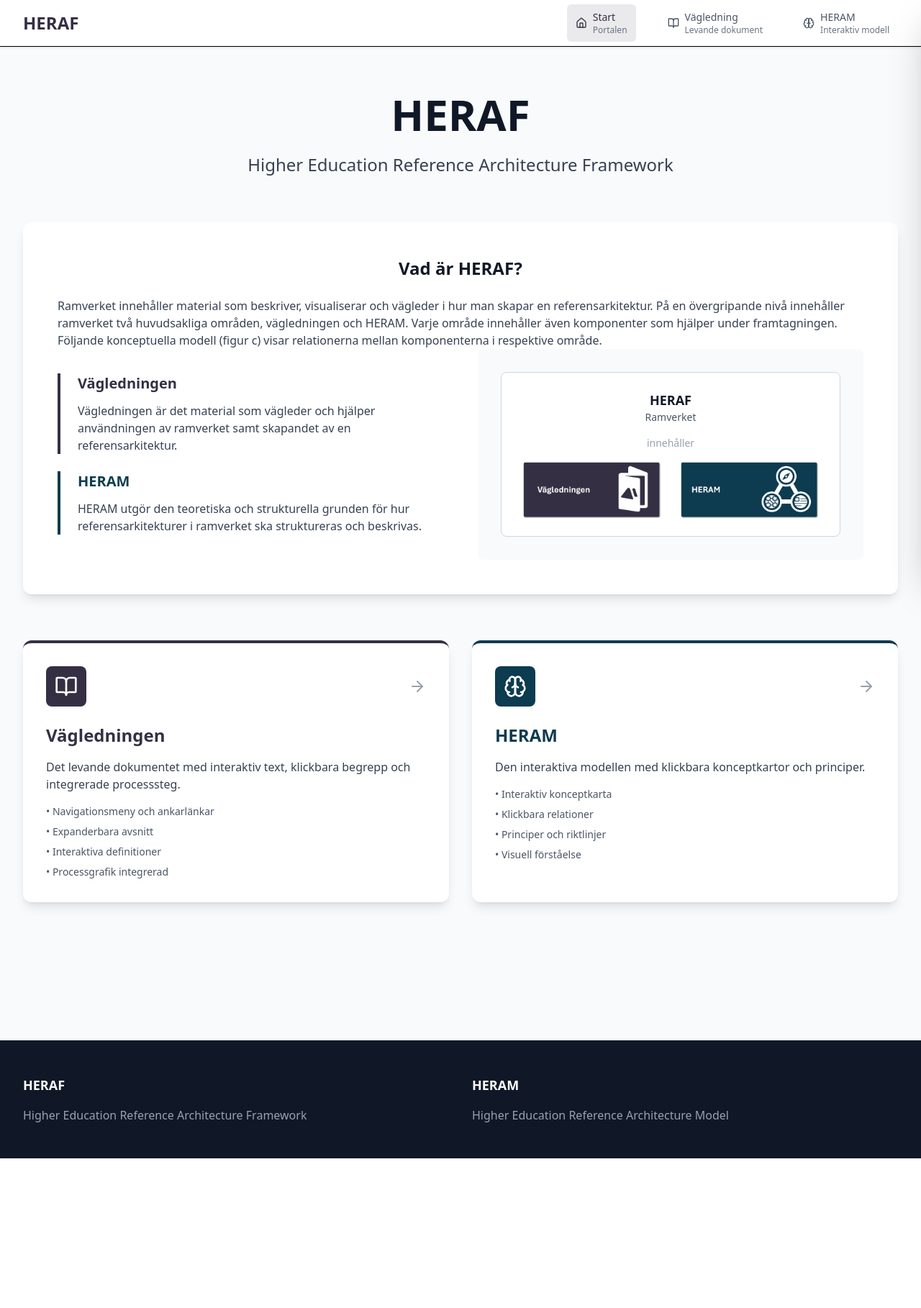
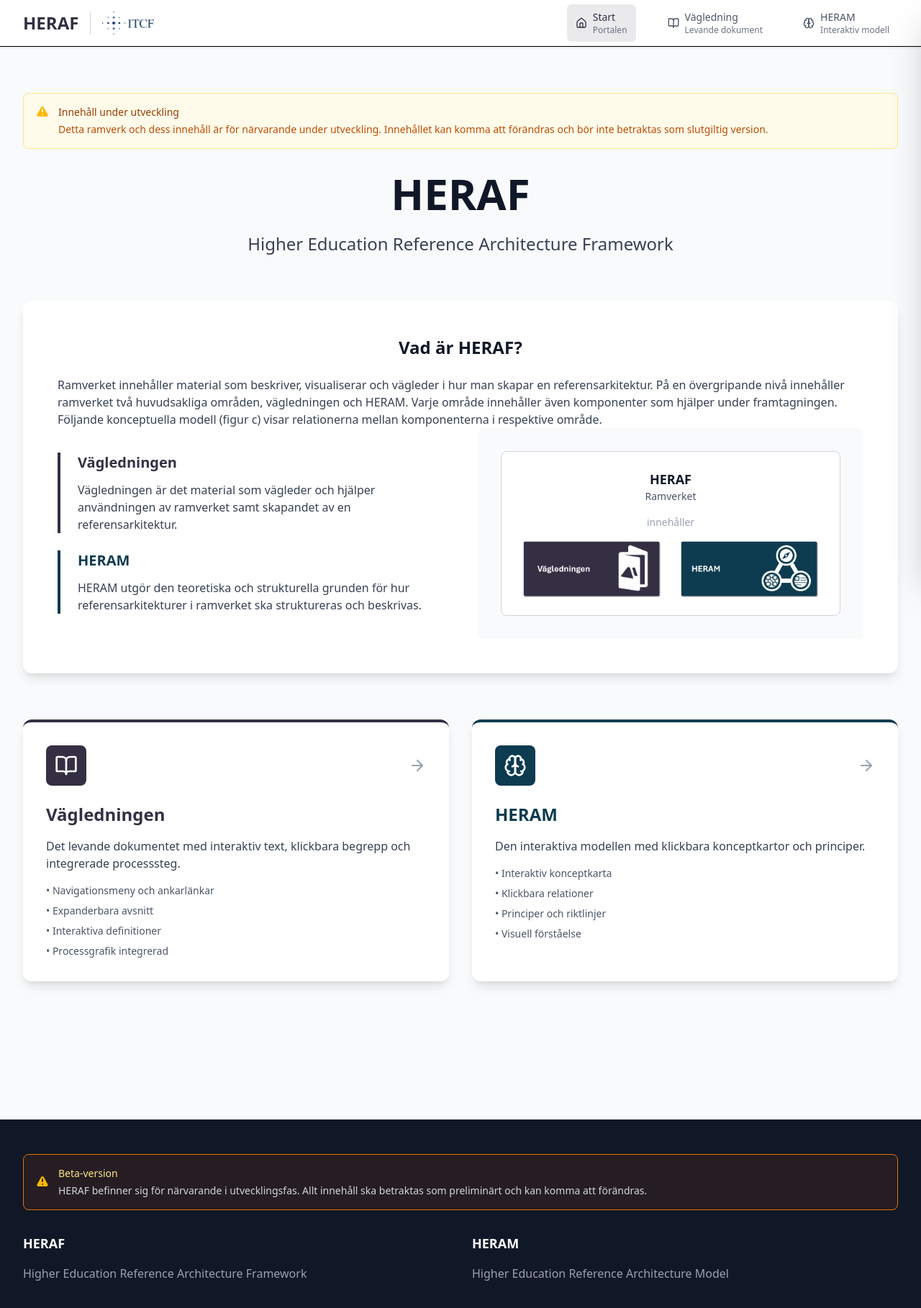
Before and after one commit to yoHasse-Software/HERAF, a SvelteKit app: page / in a window 1280 px wide. Shown: the top 1818 px of the page at 72% size. Before the commit the page ends 1610 px from the top, so only its background shows below. Built offline with nearby package versions, Linux system fonts and the light colour scheme.

Commit message:
add: development banner

```diff
--- a/src/routes/+layout.svelte
+++ b/src/routes/+layout.svelte
@@ -2,7 +2,7 @@
 <script lang="ts">
 
 	import '../app.css';
-	import favicon from '$lib/assets/favicon.svg';
+	import favicon from '$lib/assets/favicon.webp';
 	import { page } from '$app/state';
 	import { Home, BookOpen, Brain } from '@lucide/svelte';
 	import { createSidebarContext } from '$lib/sidebar-state.svelte';
@@ -51,10 +51,17 @@
 		<div class="max-w-7xl mx-auto px-4 sm:px-6 lg:px-8">
 			<div class="flex justify-between items-center h-16">
 				<!-- Logo/Brand -->
-				<div class="flex items-center">
+				<div class="flex items-center space-x-4">
 					<a href="/" class="text-2xl font-bold text-gray-900">
 						<span class="text-[#352F44]">HERAF</span>
 					</a>
+					<div class="hidden sm:block h-8 w-px bg-gray-300"></div>
+					<img
+						src="/img/itcf-logga.png"
+						alt="ITCF Logotyp"
+						class="h-8 w-auto max-w-none object-contain"
+						style="max-height: 32px;"
+					/>
 				</div>
 
 				<!-- Navigation -->
@@ -149,6 +156,19 @@
 	<!-- Footer -->
 	<footer class="bg-gray-900 text-white mt-16">
 		<div class="max-w-7xl mx-auto py-12 px-4 sm:px-6 lg:px-8">
+			<!-- Development Notice in Footer -->
+			<div class="border border-amber-600 bg-amber-900/20 rounded-lg p-4 mb-8">
+				<div class="flex items-center">
+					<svg class="h-5 w-5 text-amber-400 mr-3 flex-shrink-0" viewBox="0 0 20 20" fill="currentColor">
+						<path fill-rule="evenodd" d="M8.257 3.099c.765-1.36 2.722-1.36 3.486 0l5.58 9.92c.75 1.334-.213 2.98-1.742 2.98H4.42c-1.53 0-2.493-1.646-1.743-2.98l5.58-9.92zM11 13a1 1 0 11-2 0 1 1 0 012 0zm-1-8a1 1 0 00-1 1v3a1 1 0 002 0V6a1 1 0 00-1-1z" clip-rule="evenodd" />
+					</svg>
+					<div>
+						<h4 class="text-sm font-medium text-amber-200">Beta-version</h4>
+						<p class="text-sm text-gray-300 mt-1">HERAF befinner sig för närvarande i utvecklingsfas. Allt innehåll ska betraktas som preliminärt och kan komma att förändras.</p>
+					</div>
+				</div>
+			</div>
+
 			<div class="grid grid-cols-1 md:grid-cols-2 gap-8">
 				<div>
 					<h3 class="text-lg font-semibold mb-4">HERAF</h3>
--- a/src/routes/+page.svelte
+++ b/src/routes/+page.svelte
@@ -4,6 +4,23 @@
 </script>
 
 <div class="max-w-7xl mx-auto px-4 sm:px-6 lg:px-8 py-16">
+	<!-- Development Notice -->
+	<div class="bg-amber-50 border border-amber-200 rounded-lg p-4 mb-8">
+		<div class="flex items-start">
+			<div class="flex-shrink-0">
+				<svg class="h-5 w-5 text-amber-400" viewBox="0 0 20 20" fill="currentColor">
+					<path fill-rule="evenodd" d="M8.257 3.099c.765-1.36 2.722-1.36 3.486 0l5.58 9.92c.75 1.334-.213 2.98-1.742 2.98H4.42c-1.53 0-2.493-1.646-1.743-2.98l5.58-9.92zM11 13a1 1 0 11-2 0 1 1 0 012 0zm-1-8a1 1 0 00-1 1v3a1 1 0 002 0V6a1 1 0 00-1-1z" clip-rule="evenodd" />
+				</svg>
+			</div>
+			<div class="ml-3">
+				<h3 class="text-sm font-medium text-amber-800">Innehåll under utveckling</h3>
+				<div class="mt-1 text-sm text-amber-700">
+					<p>Detta ramverk och dess innehåll är för närvarande under utveckling. Innehållet kan komma att förändras och bör inte betraktas som slutgiltig version.</p>
+				</div>
+			</div>
+		</div>
+	</div>
+
 	<!-- Hero Section -->
 	<div class="text-center mb-16">
 		<h1 class="text-4xl md:text-6xl font-bold text-gray-900 mb-6">
--- a/src/routes/heram/+page.svelte
+++ b/src/routes/heram/+page.svelte
@@ -84,6 +84,23 @@
 
 <div class="min-h-screen bg-gray-50">
 	<div class="max-w-7xl mx-auto px-4 sm:px-6 lg:px-8 py-4 sm:py-6 lg:py-8">
+		<!-- Development Notice -->
+		<div class="bg-amber-50 border border-amber-200 rounded-lg p-3 sm:p-4 mb-4 sm:mb-6">
+			<div class="flex items-start">
+				<div class="flex-shrink-0">
+					<svg class="h-4 w-4 sm:h-5 sm:w-5 text-amber-400" viewBox="0 0 20 20" fill="currentColor">
+						<path fill-rule="evenodd" d="M8.257 3.099c.765-1.36 2.722-1.36 3.486 0l5.58 9.92c.75 1.334-.213 2.98-1.742 2.98H4.42c-1.53 0-2.493-1.646-1.743-2.98l5.58-9.92zM11 13a1 1 0 11-2 0 1 1 0 012 0zm-1-8a1 1 0 00-1 1v3a1 1 0 002 0V6a1 1 0 00-1-1z" clip-rule="evenodd" />
+					</svg>
+				</div>
+				<div class="ml-2 sm:ml-3">
+					<h3 class="text-xs sm:text-sm font-medium text-amber-800">Modell under utveckling</h3>
+					<div class="mt-1 text-xs sm:text-sm text-amber-700">
+						<p>HERAM-modellen och dess koncept utvecklas kontinuerligt. Definitioner och strukturer kan komma att justeras.</p>
+					</div>
+				</div>
+			</div>
+		</div>
+
 		<!-- Page Header -->
 		<div class="bg-gradient-to-r from-[#0D3B4F] to-[#456882] rounded-xl shadow-sm p-4 sm:p-6 lg:p-8 mb-6 sm:mb-8 text-white">
 			<div class="flex items-center mb-3 sm:mb-4">
--- a/src/routes/vagledning/+page.svelte
+++ b/src/routes/vagledning/+page.svelte
@@ -165,6 +165,23 @@
 
 <div class="min-h-screen bg-gray-50">
 	<div class="max-w-7xl mx-auto px-4 sm:px-6 lg:px-8 py-8 min-w-0">
+		<!-- Development Notice -->
+		<div class="bg-amber-50 border border-amber-200 rounded-lg p-4 mb-6">
+			<div class="flex items-start">
+				<div class="flex-shrink-0">
+					<svg class="h-5 w-5 text-amber-400" viewBox="0 0 20 20" fill="currentColor">
+						<path fill-rule="evenodd" d="M8.257 3.099c.765-1.36 2.722-1.36 3.486 0l5.58 9.92c.75 1.334-.213 2.98-1.742 2.98H4.42c-1.53 0-2.493-1.646-1.743-2.98l5.58-9.92zM11 13a1 1 0 11-2 0 1 1 0 012 0zm-1-8a1 1 0 00-1 1v3a1 1 0 002 0V6a1 1 0 00-1-1z" clip-rule="evenodd" />
+					</svg>
+				</div>
+				<div class="ml-3">
+					<h3 class="text-sm font-medium text-amber-800">Vägledning under utveckling</h3>
+					<div class="mt-1 text-sm text-amber-700">
+						<p>Denna vägledning utvecklas kontinuerligt baserat på användarfeedback och erfarenheter. Innehållet kan komma att uppdateras och förbättras.</p>
+					</div>
+				</div>
+			</div>
+		</div>
+
 		<!-- Page Header -->
 		<div class="bg-gradient-to-r from-[#352F44] to-[#5C5470] rounded-xl shadow-sm p-8 mb-8 text-white">
 			<div class="flex items-center mb-4">
```
